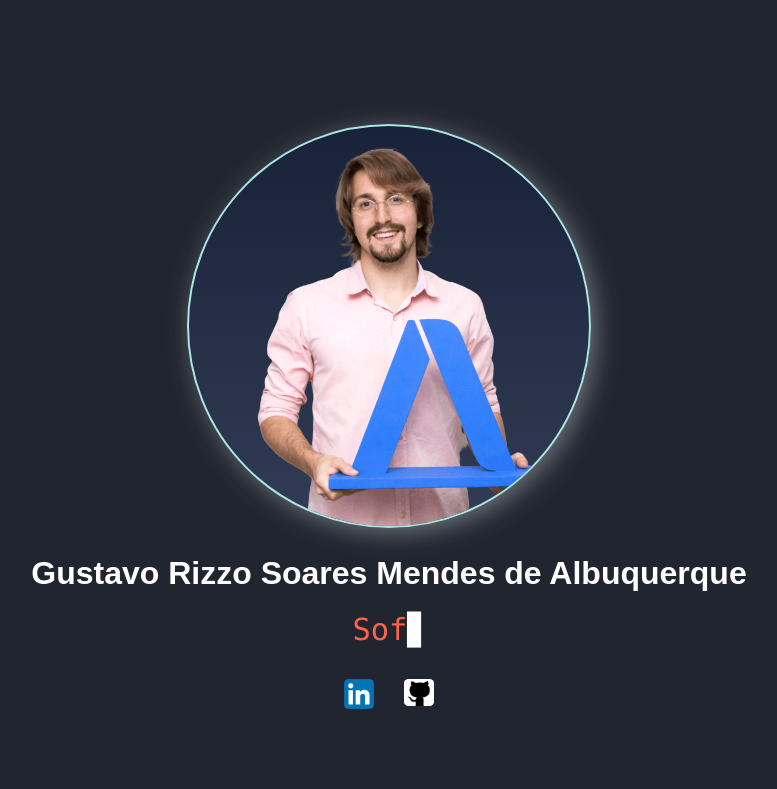
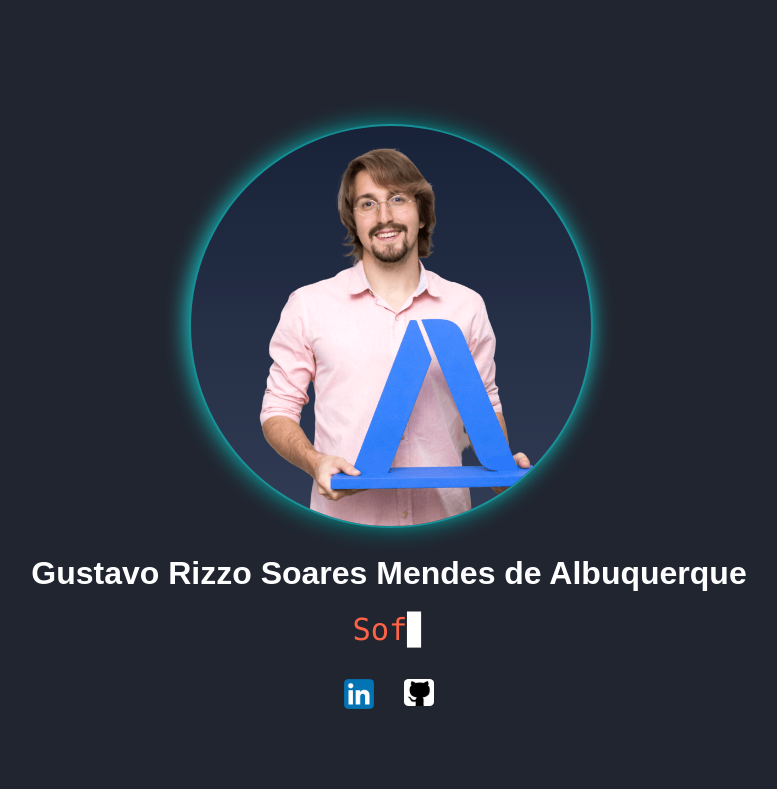
Before and after one commit to GustavoRizzo/my-resume, a React (Vite) app: page / in a window 1280 px wide. Shown: the top 789 px of the page, without its empty margins (251-1028 px from the left). Built offline with nearby package versions, Linux system fonts and the light colour scheme.

Commit message:
New colors Who Am I section

```diff
--- a/src/components/WhoAmI/WhoAmI.tsx
+++ b/src/components/WhoAmI/WhoAmI.tsx
@@ -46,12 +46,13 @@ export default function WhoAmI( {name, perfil_img, url_linkedin, url_github, con
 
     return (
         <section className="about">
-            <img
-                className="about_img_perfil"
-                src={currentImg}
-                alt="perfil"
-                onClick={playEasterEgg}
-            />
+            <div className="about_perfil_wrap" onClick={playEasterEgg}>
+                <img
+                    className="about_img_perfil"
+                    src={currentImg}
+                    alt="perfil"
+                />
+            </div>
             <h1>{name}</h1>
             < ConsoleTextAnimated console_phrases={console_phrases} />
             <div className="list_contato">
--- a/src/components/WhoAmI/style.scss
+++ b/src/components/WhoAmI/style.scss
@@ -15,20 +15,67 @@
     width: 100wh;
     padding-top: 60px;
 
-    &_img_perfil {
+    &_perfil_wrap {
+      position: relative;
       cursor: pointer;
-      border-radius: 50%;
       width: min(90%, 400px);
       aspect-ratio: 1/1;
+      border-radius: 50%;
+
+      // Soft single-colour halo behind the photo. Blurred = the "fog".
+      // Slowly rotating between a bright and a darker shade of the same cyan.
+      &::before {
+        content: "";
+        position: absolute;
+        inset: -6px;
+        border-radius: 50%;
+        background: conic-gradient(
+          from 0deg,
+          $perfil-glow-cyan-dark,
+          $perfil-glow-cyan,
+          $perfil-glow-cyan-dark,
+          $perfil-glow-cyan,
+          $perfil-glow-cyan-dark
+        );
+        filter: blur(9px);
+        z-index: 0;
+        animation: perfil-spin 12s linear infinite;
+      }
+
+      &:hover::before {
+        filter: blur(11px) brightness(1.15);
+      }
+    }
+
+    &_img_perfil {
+      position: relative;
+      z-index: 1;
+      display: block;
+      border-radius: 50%;
+      width: 100%;
+      height: 100%;
       object-fit: cover;
-      border: 2px #a6ddd9 solid;
-      box-shadow: rgba(200, 200, 200, 0.45) 5px 5px 25px;
+      border: 2px rgba($perfil-glow-cyan, 0.85) solid;
+      box-shadow: 0 0 10px rgba($perfil-glow-cyan, 0.4);
       filter: contrast(110%);
       background-image: linear-gradient(
         to bottom,
         $first-perfil-color,
         $secound-perfil-color
       );
+    }
+  }
+
+  @keyframes perfil-spin {
+    to {
+      transform: rotate(360deg);
+    }
+  }
+
+  // Respect users who prefer no motion: keep the glow, drop the animation.
+  @media (prefers-reduced-motion: reduce) {
+    .about_perfil_wrap::before {
+      animation: none;
     }
   }
 
--- a/src/styles/_variables.scss
+++ b/src/styles/_variables.scss
@@ -5,6 +5,9 @@ $default-text-color: white;
 $first-perfil-color: #212a3e;
 $secound-perfil-color: #394258;
 $color-cursor-console: white;
+// Colors - Perfil glow
+$perfil-glow-cyan: #1f9ea1;
+$perfil-glow-cyan-dark: #0d5658;
 // Colors - Expertise
 $card-border-color-expertise: white;
 // Colors - Timeline
```
